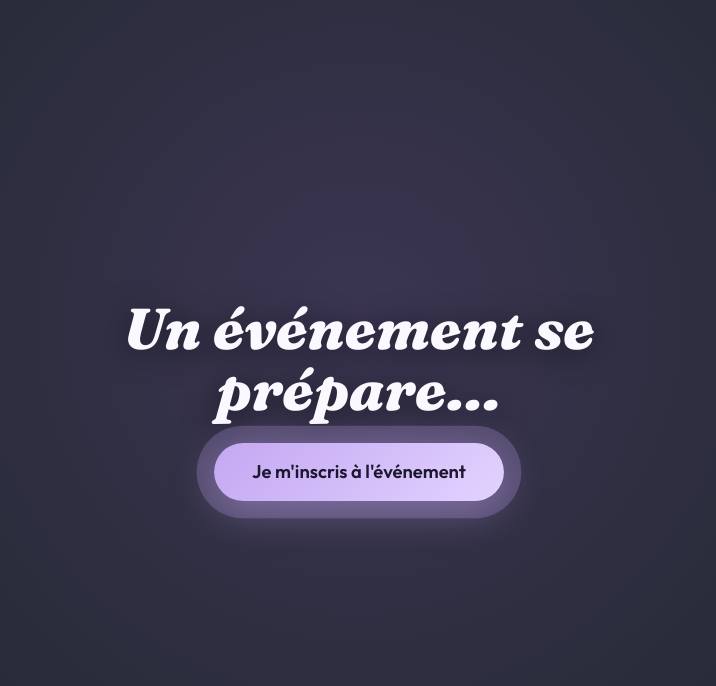
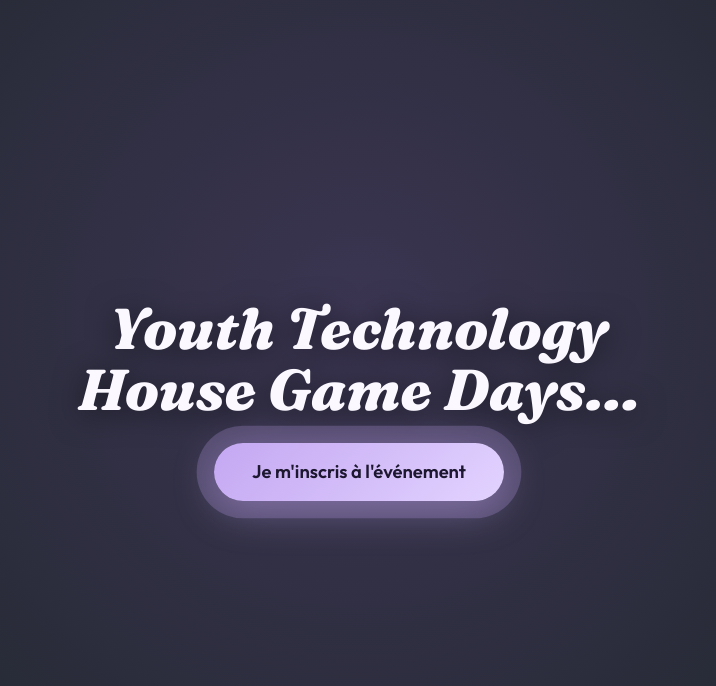
Before and after one commit to man-dev0/inscrip, a plain HTML site: page index.html in a window 1280 px wide. Shown: the whole page, without its empty margins (281-997 px from the left). Drawn offline with Linux system fonts and the light colour scheme.

Commit message:
Update index.html

```diff
--- a/index.html
+++ b/index.html
@@ -3,7 +3,7 @@
 <head>
 <meta charset="utf-8">
 <meta name="viewport" content="width=device-width, initial-scale=1, viewport-fit=cover">
-<title>Un événement se prépare</title>
+<title>Youth Technology House Game Days</title>
 <link href="https://fonts.googleapis.com/css2?family=Fraunces:ital,opsz,wght@1,9..144,800&family=Outfit:wght@400;600&display=swap" rel="stylesheet">
 <style>
 :root{
@@ -71,7 +71,7 @@ body.open #music{display:block}
 <button id="music" aria-label="Activer ou couper la musique" title="Musique">♪</button>
 
 <section id="gate">
-  <h1>Un événement se prépare…</h1>
+  <h1>Youth Technology House Game Days…</h1>
   <button id="join">Je m'inscris à l'événement</button>
 </section>
 
```
